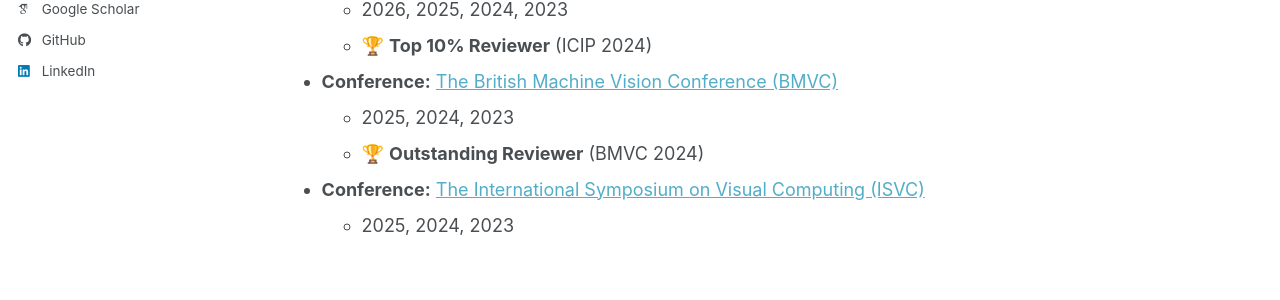
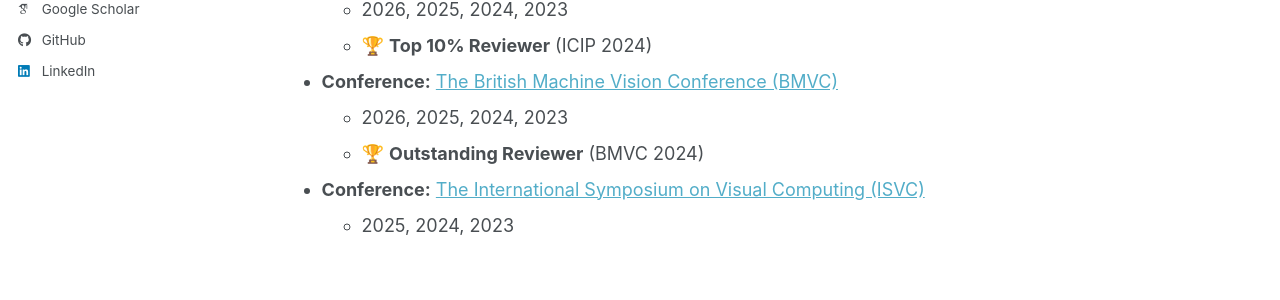
Before and after one commit to hao-lh/hao-lh.github.io, a Jekyll site: the page built from _pages/publications.md, in a window 1280 px wide and 900 px high, scrolled down 579 px. Shown: the part 415-715 px from the top of the window. Built offline with Jekyll 4.4.1, drawn with Linux system fonts in a browser that asks for light colours; some web fonts are replaced; a script bundle is joined from its source files by our own code; library files that are not in the unit come from our copies.

Commit message:
Update: review record

```diff
--- a/_pages/publications.md
+++ b/_pages/publications.md
@@ -28,7 +28,7 @@
     * 2026, 2025, 2024, 2023
     * 🏆 **Top 10% Reviewer** (ICIP 2024)
 * **Conference:** [The British Machine Vision Conference (BMVC)](https://www.bmva.org/bmvc)
-    * 2025, 2024, 2023
+    * 2026, 2025, 2024, 2023
     * 🏆 **Outstanding Reviewer** (BMVC 2024)
 * **Conference:** [The International Symposium on Visual Computing (ISVC)](https://www.isvc.net/)
     * 2025, 2024, 2023
```
